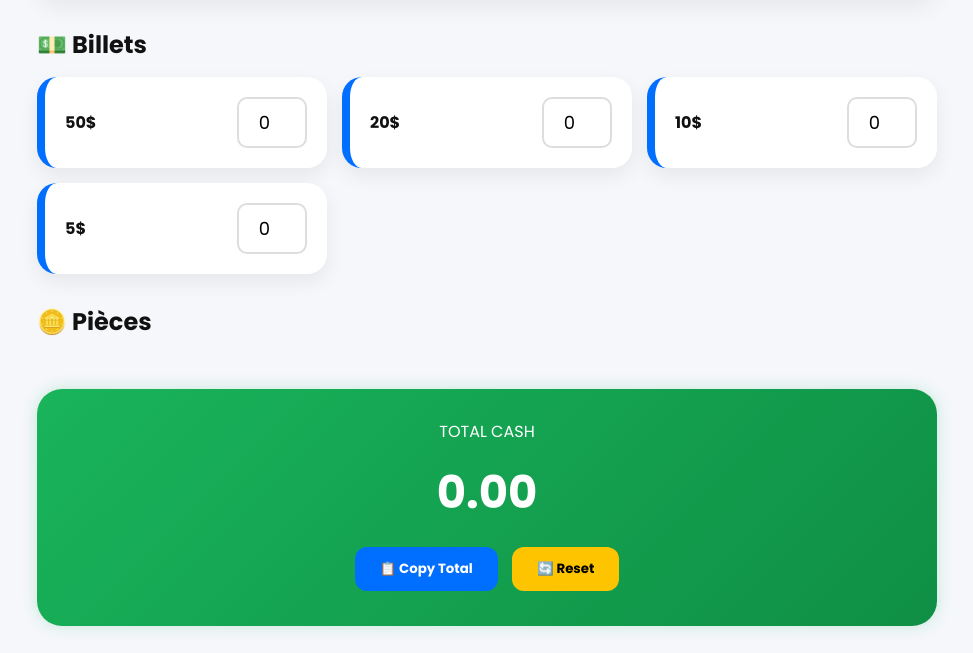
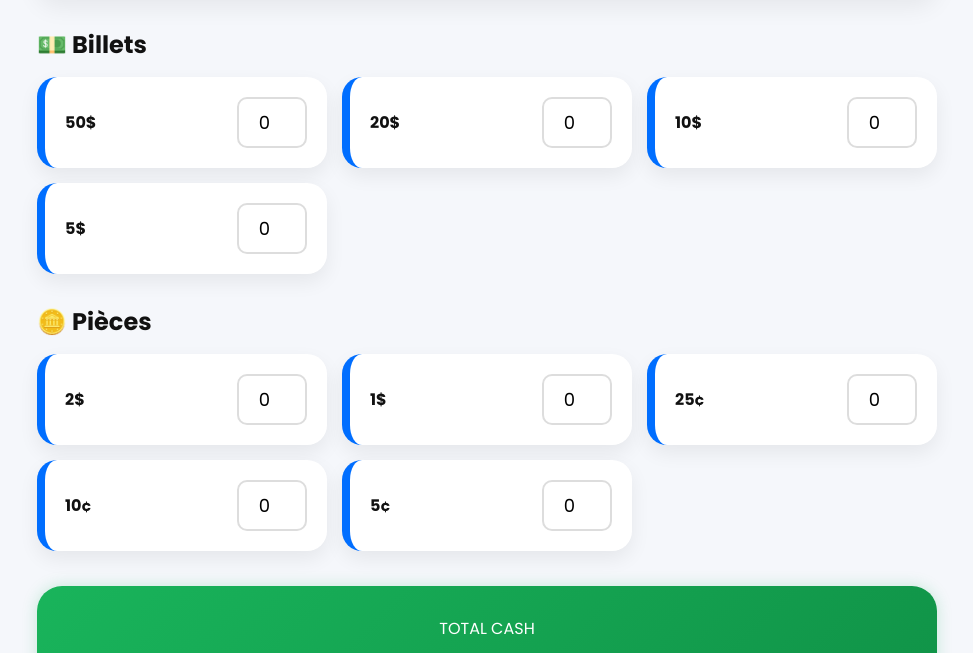
Before and after one commit to missbahia/calculsubway, a plain HTML site: page index.html in a window 1280 px wide. Shown: the part 138-791 px from the top of the page, without its empty margins (153-1126 px from the left). Drawn offline with Linux system fonts and the light colour scheme.

Commit message:
Add files via upload

```diff
--- a/index.html
+++ b/index.html
@@ -40,7 +40,7 @@
 
             <h2>🪙 Pièces</h2>
 
-            <div id="Coins" class="cards"></div>
+            <div id="coins" class="cards"></div>
 
         </section>
 
```
